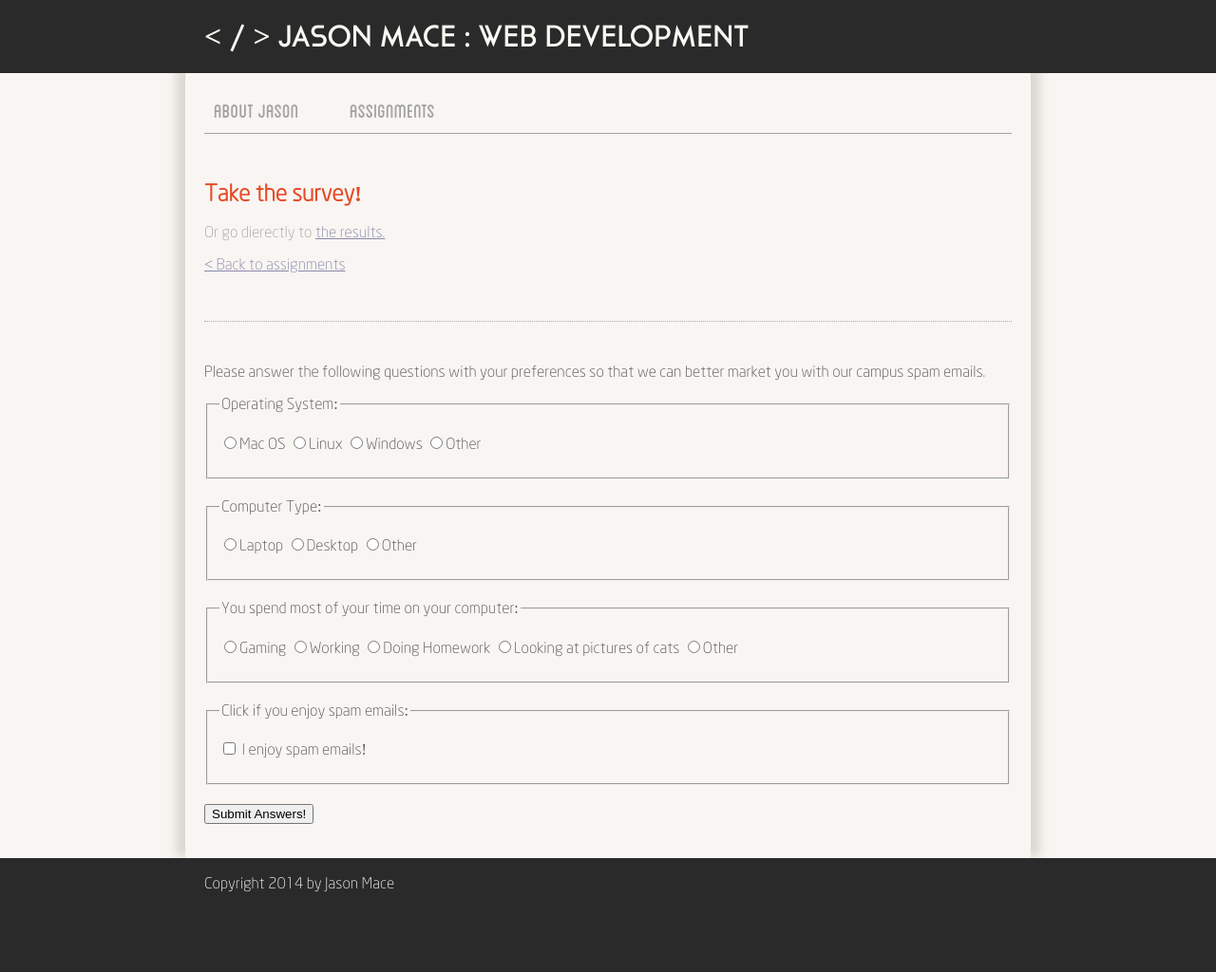
After one commit to jmace01/cs313, a PHP site: page /survey.php in a window 1280 px wide. The commit adds this page. Shown: the whole page at 95% size. Run offline with PHP 8.4, Linux system fonts and the light colour scheme; some web fonts are replaced.

Commit message:
Updated the design and a preview of the survey

```diff
--- a/assignments.php
+++ b/assignments.php
@@ -5,7 +5,10 @@ $title = 'Assignments';
 
 $body = <<<HTML
     <h2>Assignments</h2>
-    <p>Coming Soon!</p>
+    <ol>
+        <li><a href="./survey.php">Survey Assignment</a></li>
+    </ol>
+    <p>More Coming Soon!</p>
 HTML;
 
 
--- /dev/null
+++ b/survey.php
@@ -0,0 +1,77 @@
+<?php
+
+$file = fopen('./survey.txt', 'r');
+
+//fwrite($file, "Google | www.google.com\nBYU-Idaho | www.byui.edu\nESPN | www.espn.com");
+
+$links = '';
+while($line = fgets($file)) {
+    $parts = explode(' | ', $line);
+    $links .= '<a href="http://'.$parts[1].'">'.$parts[0].'</a><br />';
+}
+
+fclose($file);
+
+
+$title = 'Survey';
+
+$body = <<<HTML
+    <h2>Take the survey!</h2>
+    <p>Or go dierectly to <a href="">the results.</a></p>
+    <p><a href="./assignments.php">&lt; Back to assignments</a></p>
+    <form method="post" action="">
+        <p>Please answer the following questions with your preferences so that we can better market you with our campus spam emails.</p>
+
+        <fieldset>
+            <legend>Operating System:</legend>
+            <p>
+                <input type="radio" name="os" id="mac" value="mac" /><label for="mac">Mac OS</label>
+                <input type="radio" name="os" id="linux" value="linux" /><label for="linux">Linux</label>
+                <input type="radio" name="os" id="win" value="windows" /><label for="win">Windows</label>
+                <input type="radio" name="os" id="other" value="other" /><label for="other">Other</label>
+            </p>
+        </fieldset>
+
+        <fieldset>
+            <legend>Computer Type:</legend>
+            <p>
+                <input type="radio" name="type" id="laptop" value="laptop" /><label for="laptop">Laptop</label>
+                <input type="radio" name="type" id="desktop" value="desktop" /><label for="desktop">Desktop</label>
+                <input type="radio" name="type" id="other" value="other" /><label for="other">Other</label>
+            </p>
+        </fieldset>
+
+        <fieldset>
+            <legend>You spend most of your time on your computer:</legend>
+            <p>
+                <input type="radio" name="time" id="gaming" value="gaming" /><label for="gaming">Gaming</label>
+                <input type="radio" name="time" id="working" value="working" /><label for="working">Working</label>
+                <input type="radio" name="time" id="homework" value="homework" /><label for="homework">Doing Homework</label>
+                <input type="radio" name="time" id="cats" value="cats" /><label for="cats">Looking at pictures of cats</label>
+                <input type="radio" name="time" id="other" value="other" /><label for="other">Other</label>
+            </p>
+        </fieldset>
+
+        <fieldset>
+            <legend>Click if you enjoy spam emails:</legend>
+            <p><input type="checkbox" name="spam" id="spam" /> <label for="spam">I enjoy spam emails!</label></p>
+        </fieldset>
+
+        <p><input type="submit" value="Submit Answers!" name="submit" onclick="return validate()" /></p>
+    </form>
+
+    <script type="text/javascript">
+        function validate() {
+            if (!document.getElementById('spam').checked) {
+                alert("You must love spam to submit the form.");
+                return false;
+            }
+            return true;
+        }
+    </script>
+HTML;
+
+
+include 'template.php';
+
+?>
--- /dev/null
+++ b/survey.txt
@@ -0,0 +1,3 @@
+Google | www.google.com
+BYU-Idaho | www.byui.edu
+ESPN | www.espn.com
--- a/template.css
+++ b/template.css
@@ -73,7 +73,10 @@ html, body {
 }
 
 header {
-    position: relative;
+    top: 0px;
+    left: 0px;
+    position: fixed;
+    width: 100%;
     background-color: #2A2A2A;
     color: #F9F9F2;
     z-index: 99;
@@ -90,6 +93,7 @@ header {
     }
 
 div#bodyWrapper {
+    margin-top: 70px;
     background: #F9F5F2;
     color: #A2A2A2;
 }
@@ -101,7 +105,7 @@ div#bodyWrapper {
         margin: auto;
         min-height: 700px;
         z-index: 1;
-        padding: 10px;
+        padding: 20px;
     }
 
         div#menu {
@@ -127,18 +131,24 @@ div#bodyWrapper {
         }
 
             h2 {
+                margin-top: 50px;
                 color: #E54924;
             }
 
 div#footer {
+    margin-top: 0xp;
     min-height: 100px;
+    position: relative;
+    z-index: 99;
+    background: #2A2A2A;
+    padding-top: 20px;
 }
 
     div#footer p {
         display: block;
         width: 850px;
         margin: auto;
-        margin-top: 20px;
+        margin-top: 0px;
     }
 
 /****************************
@@ -173,3 +183,22 @@ div#popup {
     margin-top: -200px;
     background: #FFF;
 }
+
+form {
+    margin-top: 50px;
+    border-top: 1px dotted #AAA;
+    padding-top: 30px;
+    color: #555;
+}
+
+fieldset {
+    margin-bottom: 20px;
+}
+
+a {
+    color: #8888AA;
+}
+
+a:hover {
+    border-bottom: 2px solid #8888AA;
+}
```
